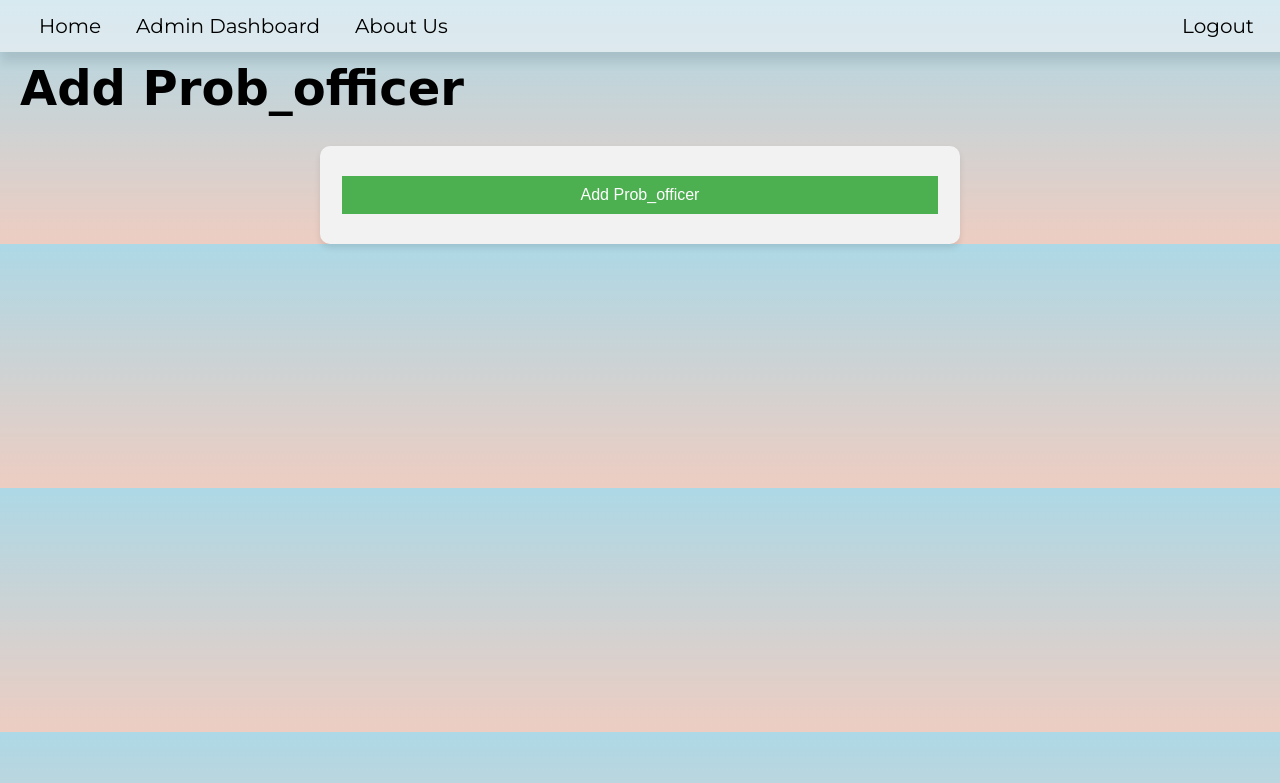
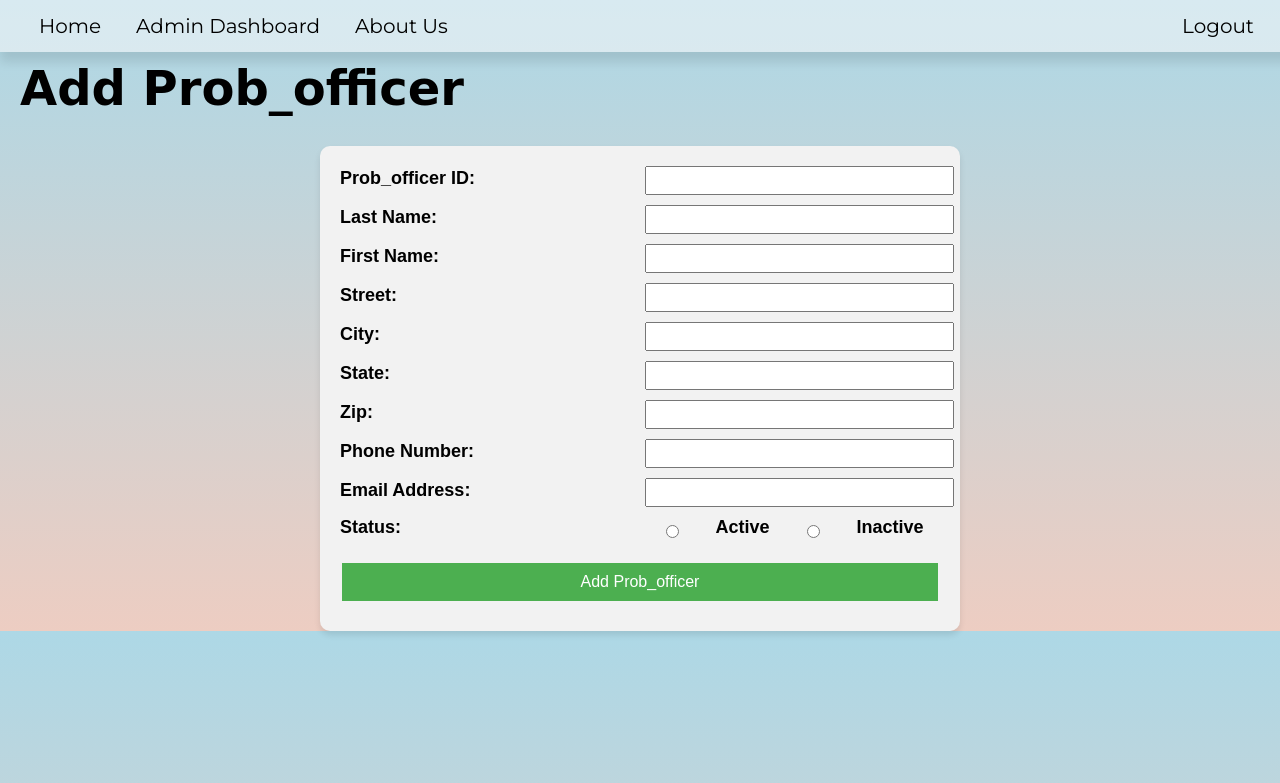
Before and after one commit to AndyisTianyiZhang/intro_to_db_cityjail, a Flask app: page /add_entry/prob_officer in a window 1280 px wide. Shown: the top 783 px of the page. Run offline with Flask 3, Linux system fonts and the light colour scheme; the visitor is signed in with stand-in values (Sample User, id 1); data that the repository does not hold is empty.

Commit message:
update
prob

```diff
--- a/app.py
+++ b/app.py
@@ -156,7 +156,6 @@ def search():
             cur.callproc('GetCriminalDetails', (first_name, last_name))
             result = cur.fetchall()
 
-
         if result[0][0] == "No entries found":
             flash("No entries found")
             redirect(url_for('search'))
@@ -180,6 +179,9 @@ def display(data_type):
             elif data_type == 'officer':
                 cur.execute("SELECT * FROM Officers WHERE officer_ID = %s", (search_id,))
                 data['officers'] = cur.fetchall()
+            elif data_type == 'prob_officer':
+                cur.execute("SELECT * FROM Prob_officers WHERE prob_id = %s", (search_id,))
+                data['prob_officers'] = cur.fetchall()
         else:
             if data_type == 'criminal':
                 cur.execute("SELECT * FROM Criminals")
@@ -187,6 +189,9 @@ def display(data_type):
             elif data_type == 'officer':
                 cur.execute("SELECT * FROM Officers")
                 data['officers'] = cur.fetchall()
+            elif data_type == 'prob_officer':
+                cur.execute("SELECT * FROM Prob_officers")
+                data['prob_officers'] = cur.fetchall()
 
     return render_template('display.html', data=data, data_type=data_type, search_id=search_id)
 
@@ -215,6 +220,17 @@ def add_entry(data_type):
             badge = request.form['badge']
             phone_num = request.form['phone_num']
             status = request.form['status']
+        elif data_type == 'prob_officer':
+            id = request.form['id']
+            l_name = request.form['l_name']
+            f_name = request.form['f_name']
+            street = request.form['street']
+            city = request.form['city']
+            state = request.form['state']
+            zip = request.form['zip']
+            phone_num = request.form['phone_num']
+            email = request.form['email']
+            status = request.form['status']
 
 
         # Insert new entry into database
@@ -222,8 +238,9 @@ def add_entry(data_type):
             if data_type == 'criminal':
                 cur.execute('INSERT INTO Criminals (criminal_ID, l_name, f_name, street, city, state, zip, phone_num, V_status, P_status) VALUES (%s, %s, %s, %s, %s, %s, %s, %s, %s, %s)', (id, l_name, f_name, street, city, state, zip, phone_num, v_status, p_status))
             elif data_type == 'officer':
-                # Add your query to insert an officer into the database
                 cur.execute('INSERT INTO Officers (officer_id, last, first, precinct, badge, phone, status) VALUES  (%s, %s, %s, %s, %s, %s, %s)', (id, l_name, f_name, precinct, badge, phone_num, status))
+            elif data_type == 'prob_officer':
+                cur.execute('INSERT INTO Prob_officers (prob_id, last_name, first_name, street, city, state, zip, phone, email, status) VALUES (%s, %s, %s, %s, %s, %s, %s, %s, %s, %s)', (id, l_name, f_name, street, city, state, zip, phone_num, email, status))
             else:
                 flash('Invalid data type specified.', 'error')
                 return redirect(url_for('index'))
@@ -258,6 +275,10 @@ def delete_entry(data_type, id):
         with mysql.cursor() as cur:
             cur.execute('DELETE FROM Crime_Officers WHERE officer_id = %s', (id,))
             cur.execute('DELETE FROM Officers WHERE officer_id = %s', (id,))
+    elif data_type == "prob_officer":
+        with mysql.cursor() as cur:
+            cur.execute('DELETE FROM Sentences WHERE prob_id = %s', (id,))
+            cur.execute('DELETE FROM Prob_officers WHERE prob_id = %s', (id,))
 
     mysql.commit()
 
@@ -268,6 +289,9 @@ def delete_entry(data_type, id):
     elif data_type == "officer":
         with mysql.cursor() as cur:
             cur.execute("SELECT * FROM Officers;")
+    elif data_type == "prob_officer":
+        with mysql.cursor() as cur:
+            cur.execute("SELECT * FROM Prob_officers;")
 
 
     return redirect(url_for('display', data_type=data_type))
@@ -305,6 +329,19 @@ def update_entry(data_type, id):
                     SET last = %s, first = %s, precinct = %s, badge = %s, phone = %s, status = %s
                     WHERE officer_ID = %s
                 """, (l_name, f_name, precinct, badge, phone_num, status, id))
+        elif data_type == 'prob_officer':
+            street = request.form['street']
+            city = request.form['city']
+            state = request.form['state']
+            zip = request.form['zip']
+            email = request.form['email']
+            status = request.form['status']
+            with mysql.cursor() as cur:
+                cur.execute("""
+                    UPDATE Prob_officers
+                    SET last_name = %s, first_name = %s, street = %s, city = %s, state = %s, zip = %s, phone = %s, email = %s, status = %s
+                    WHERE prob_id = %s
+                """, (l_name, f_name, street, city, state, zip, phone_num, email, status, id))
         else:
             flash(f'Invalid data type: {data_type}', 'danger')
             return redirect(url_for('index'))
@@ -319,6 +356,8 @@ def update_entry(data_type, id):
             cur.execute("SELECT * FROM Criminals WHERE criminal_ID = %s", (id,))
         elif data_type == 'officer':
             cur.execute("SELECT * FROM Officers WHERE officer_ID = %s", (id,))
+        elif data_type == 'prob_officer':
+            cur.execute("SELECT * FROM Prob_officers WHERE prob_id = %s", (id,))
         else:
             flash(f'Invalid data type: {data_type}', 'danger')
             return redirect(url_for('index'))
--- a/templates/add_entry.html
+++ b/templates/add_entry.html
@@ -84,8 +84,43 @@
             <input type="radio" id="status_inactive" name="status" value="I">
             <label for="status_inactive">Inactive</label>
           </div>
-        {% endif %}
+          {% endif %}
+          {% if data_type == 'prob_officer' %}
+          <label for="id">{{ data_type.capitalize() }} ID:</label>
+          <input type="text" id="id" name="id" required>
 
+          <label for="l_name">Last Name:</label>
+          <input type="text" id="l_name" name="l_name" required>
+
+          <label for="f_name">First Name:</label>
+          <input type="text" id="f_name" name="f_name" required>
+
+          <label for="street">Street:</label>
+          <input type="text" id="street" name="street" required>
+
+          <label for="city">City:</label>
+          <input type="text" id="city" name="city" required>
+
+          <label for="state">State:</label>
+          <input type="text" id="state" name="state" required>
+
+          <label for="zip">Zip:</label>
+          <input type="text" id="zip" name="zip" required>
+
+          <label for="phone_num">Phone Number:</label>
+          <input type="text" id="phone_num" name="phone_num" required>
+
+          <label for="email" class="radio-label">Email Address:</label>
+          <input type="text" id="email" name="email" required>
+
+          <label for="status" class="radio-label">Status:</label>
+          <div class="radio-options">
+            <input type="radio" id="status_yes" name="status" value="A">
+            <label for="status_yes">Active</label>
+            <input type="radio" id="status_no" name="status" value="I">
+            <label for="status_no">Inactive</label>
+          </div>
+          {% endif %}
           <input type="submit" value="Add {{ data_type.capitalize() }}">
       </form>
   </div>
```
Also changed, not shown: scrap.txt (added, +10 -0 lines), templates/dashboard.html (+7 -1 lines), templates/display.html (+41 -5 lines), templates/update_entry.html (+32 -0 lines).
